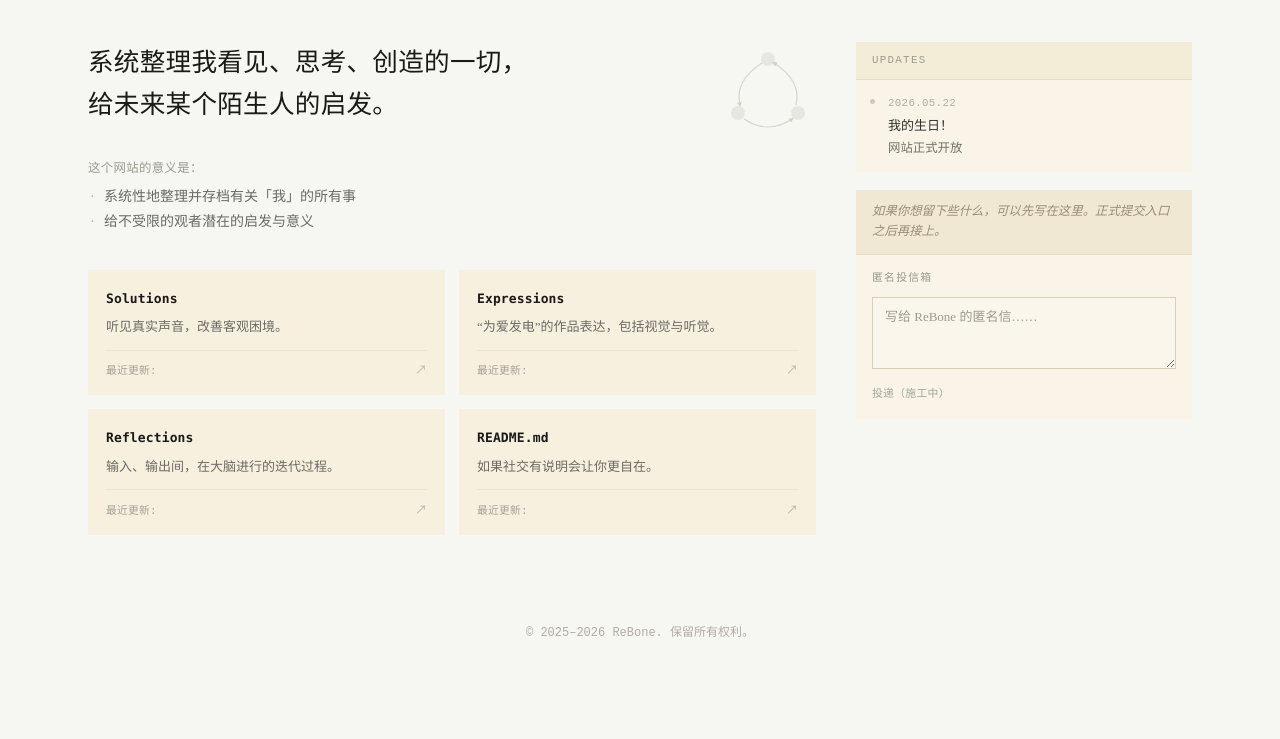
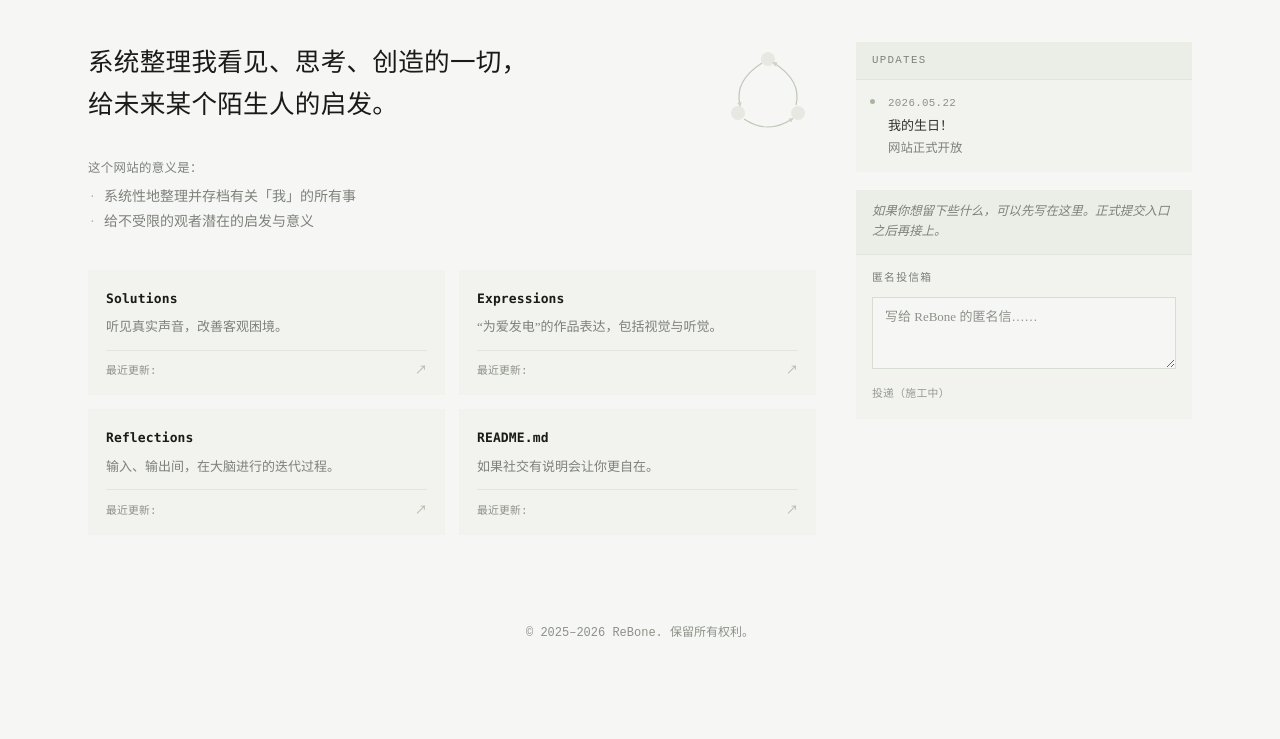
Before and after one commit to ReBone0522/ReBone-s-personal-website, a website: page index.html in a window 1280 px wide. Shown: the part 61-800 px from the top of the page. Drawn offline with Linux system fonts and the light colour scheme.

Commit message:
Shift homepage palette to sage gray

```diff
--- a/index.html
+++ b/index.html
@@ -27,7 +27,7 @@
         /* ── Base ── */
         body {
             margin: 0;
-            background-color: #f6f6f2;
+            background-color: #F6F7F4;
             color: #1a1a18;
             font-family: 'Noto Serif SC', 'Source Han Serif SC', 'Songti SC', serif;
             font-size: 1rem;
@@ -42,9 +42,9 @@
             z-index: 50;
             background-size: 113% 1000px;
             background-position: center;
-            background-color: rgba(246, 246, 242, 0.16);
+            background-color: rgba(110, 120, 110, 0.12);
             background-blend-mode: luminosity;
-            box-shadow: inset 0 -1px rgba(246, 246, 242, 0.18);
+            box-shadow: inset 0 -1px rgba(110, 120, 110, 0.18);
         }
         .nav-inner {
             max-width: 72rem;
@@ -113,7 +113,7 @@
         .home-intro-label {
             font-family: 'ui-monospace', 'SFMono-Regular', monospace;
             font-size: 0.775rem;
-            color: #9a9a90;
+            color: #7D817A;
             margin: 0 0 0.35rem;
             letter-spacing: 0.03em;
         }
@@ -127,7 +127,7 @@
         }
         .home-intro-points li {
             font-size: 0.875rem;
-            color: #6b6b64;
+            color: #7D817A;
             line-height: 1.6;
             padding-left: 1rem;
             position: relative;
@@ -136,7 +136,7 @@
             content: '·';
             position: absolute;
             left: 0.125rem;
-            color: #b5b2a8;
+            color: #AAB6A2;
         }
 
         /* ── Section cards 2×2 ── */
@@ -146,7 +146,7 @@
             gap: 0.875rem;
         }
         .section-card {
-            background: #f7f0df;
+            background: #F2F3EE;
             border: none;
             border-radius: 0;
             padding: 1.125rem 1.125rem 0.875rem;
@@ -158,7 +158,7 @@
             transition: background 150ms ease, box-shadow 150ms ease;
         }
         .section-card:hover {
-            background: #f2e8d0;
+            background: #E8ECE4;
             box-shadow: 0 2px 6px rgba(0, 0, 0, 0.06);
         }
         .section-card-title {
@@ -171,7 +171,7 @@
         }
         .section-card-desc {
             font-size: 0.8125rem;
-            color: #6b6b64;
+            color: #7D817A;
             line-height: 1.6;
             flex: 1;
             margin: 0;
@@ -184,36 +184,36 @@
             gap: 1rem;
             margin-top: 0.75rem;
             padding-top: 0.65rem;
-            border-top: 1px solid #e7e6df;
+            border-top: 1px solid #E1E5DE;
         }
         .section-card-latest {
             font-family: 'ui-monospace', 'SFMono-Regular', monospace;
             font-size: 0.675rem;
-            color: #a4a199;
+            color: #8C9188;
             letter-spacing: 0.02em;
         }
         .section-card-arrow {
             font-family: 'ui-monospace', monospace;
             font-size: 0.75rem;
-            color: #b5b2a8;
+            color: #AAB6A2;
             transition: color 150ms ease, transform 150ms ease;
         }
         .section-card:hover .section-card-arrow {
-            color: #6b6b64;
+            color: #7D817A;
             transform: translateX(2px);
         }
 
         /* ── Updates panel ── */
         .updates-panel {
-            background: #f9f4e7;
+            background: #F2F3EE;
             border: none;
             border-radius: 0;
             overflow: hidden;
         }
         .updates-panel-head {
             padding: 0.6rem 1rem;
-            border-bottom: 1px solid #e5dfc9;
-            background: #f3edd8;
+            border-bottom: 1px solid #E1E5DE;
+            background: #EBEEE7;
         }
         .updates-panel-title {
             display: block;
@@ -221,7 +221,7 @@
             font-size: 0.675rem;
             letter-spacing: 0.12em;
             text-transform: uppercase;
-            color: #9a9a90;
+            color: #7D817A;
             font-weight: 400;
             margin: 0;
         }
@@ -229,7 +229,7 @@
         .timeline-item {
             padding: 0.6rem 1rem 0.6rem 2rem;
             position: relative;
-            border-bottom: 1px solid #e5dfc9;
+            border-bottom: 1px solid #E1E5DE;
         }
         .timeline-item:last-child { border-bottom: none; }
         .timeline-dot {
@@ -239,13 +239,13 @@
             width: 5px;
             height: 5px;
             border-radius: 50%;
-            background: #ccc9be;
+            background: #AAB6A2;
         }
         .timeline-date {
             display: block;
             font-family: 'ui-monospace', monospace;
             font-size: 0.675rem;
-            color: #b0ada5;
+            color: #8C9188;
             margin-bottom: 0.18rem;
             letter-spacing: 0.03em;
         }
@@ -262,39 +262,39 @@
         }
         .timeline-lines p + p {
             margin-top: 0.1rem;
-            color: #70726a;
+            color: #7D817A;
             font-size: 0.775rem;
         }
         .updates-more {
             padding: 0.5rem 1rem;
-            border-top: 1px solid #e5dfc9;
+            border-top: 1px solid #E1E5DE;
             text-align: right;
         }
         .updates-more-link {
             font-family: 'ui-monospace', monospace;
             font-size: 0.675rem;
-            color: #b0ada5;
+            color: #8C9188;
             text-decoration: underline;
             text-underline-offset: 2px;
         }
-        .updates-more-link:hover { color: #6b6b64; }
+        .updates-more-link:hover { color: #7D817A; }
 
         /* ── Letterbox panel ── */
         .letterbox-panel {
             margin-top: 1.125rem;
-            background: #f9f4e7;
+            background: #F2F3EE;
             border: none;
             border-radius: 0;
             overflow: hidden;
         }
         .letterbox-strip-wrap {
-            background: #f0e8d2;
-            border-bottom: 1px solid #e5dfc9;
+            background: #EBEEE7;
+            border-bottom: 1px solid #E1E5DE;
             padding: 0.75rem 1rem;
         }
         .letterbox-strip {
             font-size: 0.775rem;
-            color: #9a8c7a;
+            color: #7D817A;
             line-height: 1.6;
             margin: 0;
             font-style: italic;
@@ -307,7 +307,7 @@
             font-size: 0.675rem;
             letter-spacing: 0.12em;
             text-transform: uppercase;
-            color: #9a9a90;
+            color: #7D817A;
             margin-bottom: 0.6rem;
         }
         .letterbox-input {
@@ -315,8 +315,8 @@
             min-height: 4.5rem;
             resize: vertical;
             padding: 0.6rem 0.75rem;
-            border: 1px solid #d8d0bc;
-            background: #faf6ec;
+            border: 1px solid #D7DDD2;
+            background: #F6F7F4;
             color: #3d3d36;
             font-size: 0.8125rem;
             font-family: 'Noto Serif SC', 'Source Han Serif SC', 'Songti SC', serif;
@@ -326,14 +326,14 @@
             box-sizing: border-box;
         }
         .letterbox-input::placeholder {
-            color: #9c9a91;
+            color: #8C9188;
         }
-        .letterbox-input:focus { border-color: #bfb49e; }
+        .letterbox-input:focus { border-color: #A9B59F; }
         .letterbox-button {
             margin-top: 0.5rem;
             font-family: 'ui-monospace', monospace;
             font-size: 0.675rem;
-            color: #8d8f87;
+            color: #7D817A;
             background: transparent;
             border: 0;
             cursor: not-allowed;
@@ -348,7 +348,7 @@
             max-width: 72rem;
             margin: 0 auto 1rem;
             padding: 0 1.5rem;
-            color: #9a9a90;
+            color: #7D817A;
             font-family: 'ui-monospace', monospace;
             font-size: 0.75rem;
             line-height: 1.75;
@@ -359,7 +359,7 @@
             text-align: center;
             font-family: 'ui-monospace', monospace;
             font-size: 0.75rem;
-            color: #b0ada5;
+            color: #8C9188;
             padding: 0 1rem 1.5rem;
             margin-top: 0.5rem;
         }
@@ -407,9 +407,9 @@
                         <circle cx="48" cy="16" r="7" fill="#deded7" opacity="0.85"/>
                         <circle cx="78" cy="70" r="7" fill="#deded7" opacity="0.85"/>
                         <circle cx="18" cy="70" r="7" fill="#deded7" opacity="0.85"/>
-                        <path d="M42 20 Q14 38 20 62" stroke="#ccc9be" fill="none" stroke-width="1.2" marker-end="url(#arr)"/>
-                        <path d="M24 76 Q48 92 72 76" stroke="#ccc9be" fill="none" stroke-width="1.2" marker-end="url(#arr)"/>
-                        <path d="M76 62 Q82 38 54 20" stroke="#ccc9be" fill="none" stroke-width="1.2" marker-end="url(#arr)"/>
+                        <path d="M42 20 Q14 38 20 62" stroke="#AAB6A2" fill="none" stroke-width="1.2" marker-end="url(#arr)"/>
+                        <path d="M24 76 Q48 92 72 76" stroke="#AAB6A2" fill="none" stroke-width="1.2" marker-end="url(#arr)"/>
+                        <path d="M76 62 Q82 38 54 20" stroke="#AAB6A2" fill="none" stroke-width="1.2" marker-end="url(#arr)"/>
                     </svg>
                 </div>
                 <p id="home-intro-label" class="home-intro-label">这个网站的意义是：</p>
```
